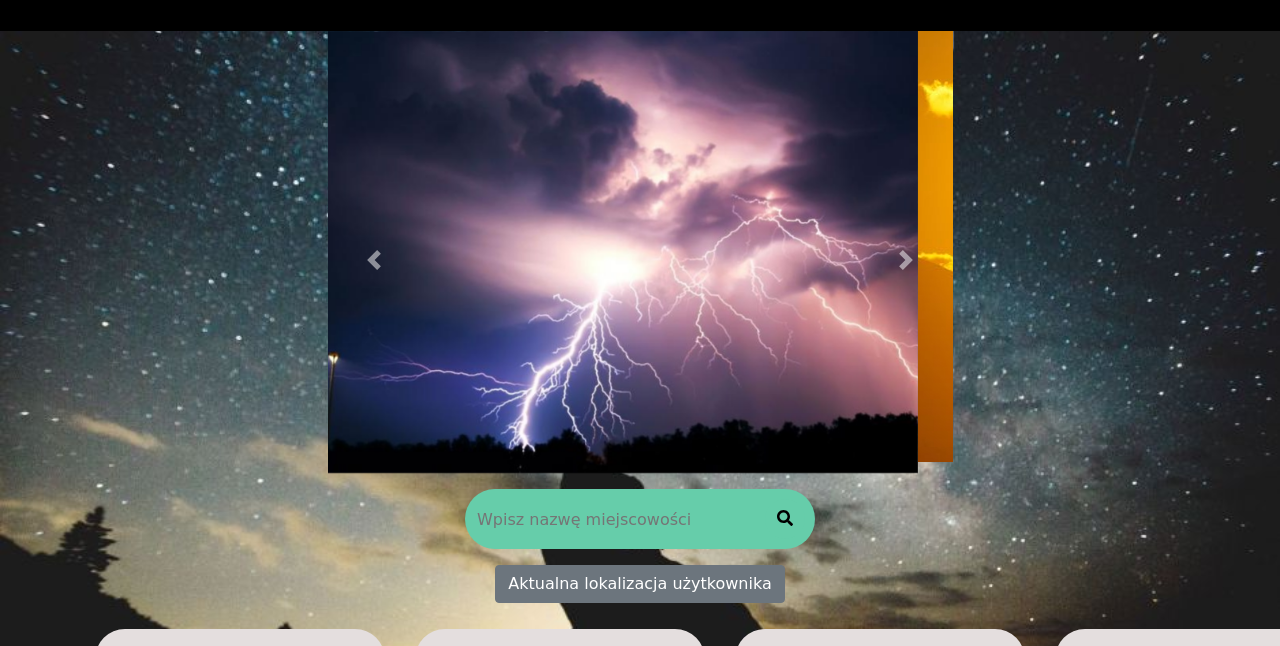
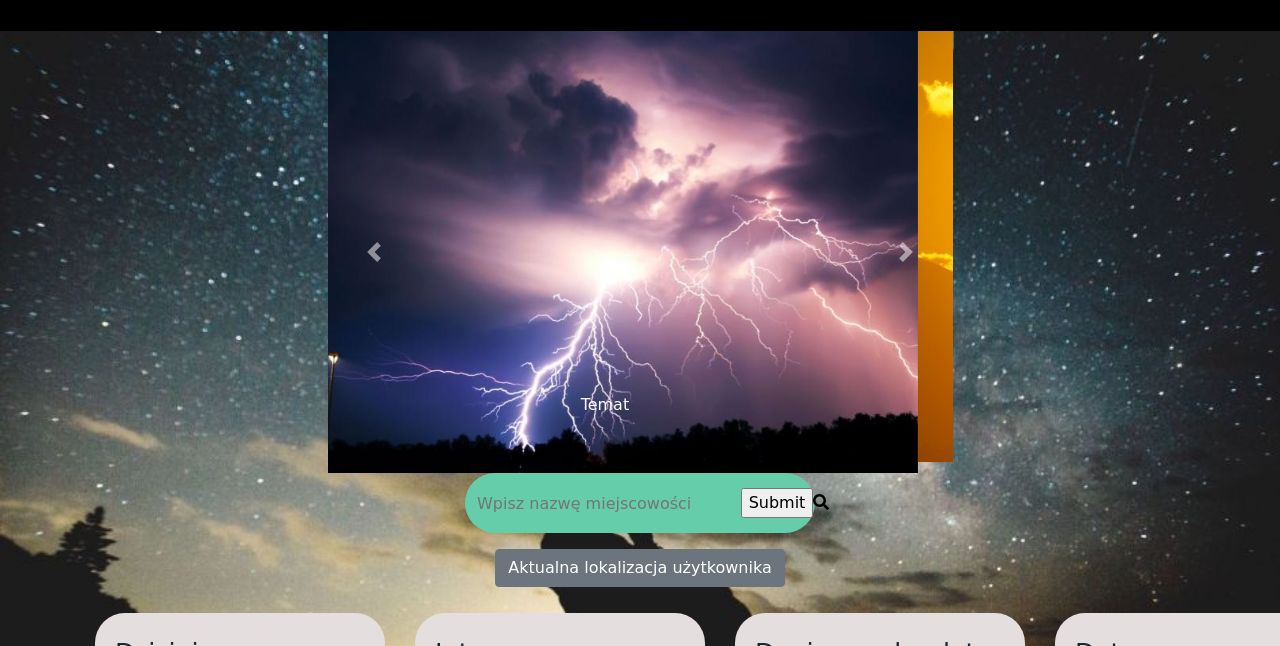
Before and after one commit to rjachimek/WeatherApp, a website: page index.html in a window 1280 px wide. Shown: the part 79-725 px from the top of the page. Drawn offline with nearby package versions, Linux system fonts and the light colour scheme; a web font is replaced by a local one.

Commit message:
Merge in progress, merge not complete.ver4

```diff
--- a/index.html
+++ b/index.html
@@ -42,15 +42,15 @@
                     <div class="carousel-inner">
                         <div class="carousel-item active">
                             <a href=""><img src="./img/burza-01.jpeg" class="img-fluid" , alt="..."></a>
-                            <p></p>
+                            <p class="carousel-caption">Temat</p>
                         </div>
                         <div class="carousel-item">
                             <a href=""><img src="./img/slonce-01.jpeg" class="img-fluid" , alt="..."></a>
-                            <p></p>
+                            <p class="carousel-caption">Temat</p>
                         </div>
                         <div class="carousel-item">
                             <a href=""> <img src="./img/deszcz-01.jpeg" class="img-fluid" , alt="..."></a>
-                            <p></p>
+                            <p class="carousel-caption">Temat</p>
                         </div>
 
                     </div>
@@ -69,10 +69,14 @@
         <!---------------WYSZUKIWANIE--------------------------->
         <div class="row">
             <div class="search-box mt-10 mb-10 mx-auto">
-                <input class="search-txt" type="text" name="" placeholder="Wpisz nazwę miejscowości">
-                <a class="search-btn" href="#">
-                    <i class="fas fa-search"></i>
-                </a>
+                <form action="" class="form-search">
+                    <input class="search-txt" type="text" name="" id="searchResultCity"
+                        placeholder="Wpisz nazwę miejscowości">
+                    <a class="search-btn" href="#">
+                        <input type="submit">
+                        <i class="fas fa-search"></i>
+                    </a>
+                </form>
             </div>
         </div>
 
--- a/js/script.js
+++ b/js/script.js
@@ -29,8 +29,8 @@ document.addEventListener("DOMContentLoaded", function () {
         }
     }
 
-    //wyszukiwanie miasta ( + wyświetlanie temp w konsoli)
-    function getWeather(cityName) {
+    //przykładowe temp na teraz z wyszukiwaniem miasta ( + wyświetlanie temp w konsoli)
+    function getWeatherCityToday(cityName) {
         fetch(`http://api.openweathermap.org/data/2.5/forecast?q=${cityName}&APPID=${openWeatherKey}&units=metric`)
             .then(function (response) {
                 if (response.status !== 200) {
@@ -74,15 +74,10 @@ document.addEventListener("DOMContentLoaded", function () {
     //EventListner dla wyszukiwania miasta
     document.querySelector('.search-box').addEventListener("submit", (e) => {
         e.preventDefault();
-        let cityName = document.getElementById("city").value;
+        let cityName = document.getElementById("searchResultCity").value;
         console.log(cityName);
-        getWeather(cityName);
+        getWeatherCityToday(cityName); //przykład
     });
-
-
-
-
-
 
 
     //Pogoda na 5 dni w obecnej lokalizacji
```
